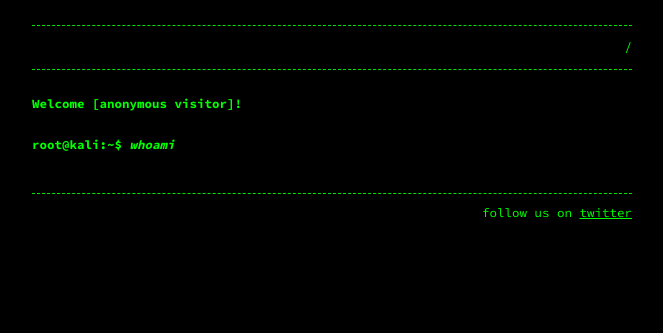
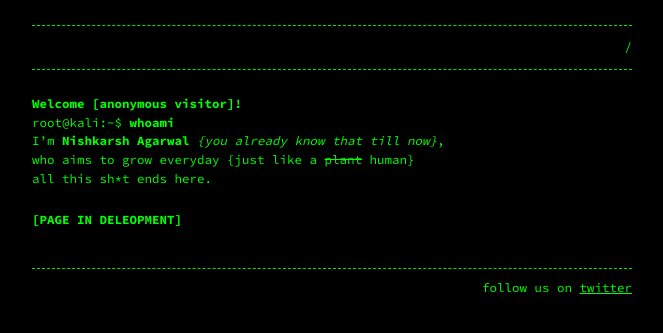
Before and after one commit to thenishkarshagarwal/thenishkarshagarwal.github.io, a Jekyll site: the page built from index.md, in a window 1280 px wide. Shown: the top 333 px of the page, without its empty margins (308-971 px from the left). Built offline with Jekyll 4.4.1, drawn with Linux system fonts in a browser that asks for light colours.

Commit message:
work in progress

```diff
--- a/index.md
+++ b/index.md
@@ -6,4 +6,11 @@ permalink: /
 
 # Welcome [anonymous visitor]!
 
-## root@kali:~$ *whoami*
+root@kali:~$ **whoami**
+
+I'm **Nishkarsh Agarwal** *{you already know that till now}*,
+who aims to grow everyday {just like a <s>plant</s> human}
+
+all this sh*t ends here.
+
+# [PAGE IN DELEOPMENT]
```
Also changed, not shown: blog.md (added, +7 -0 lines).
